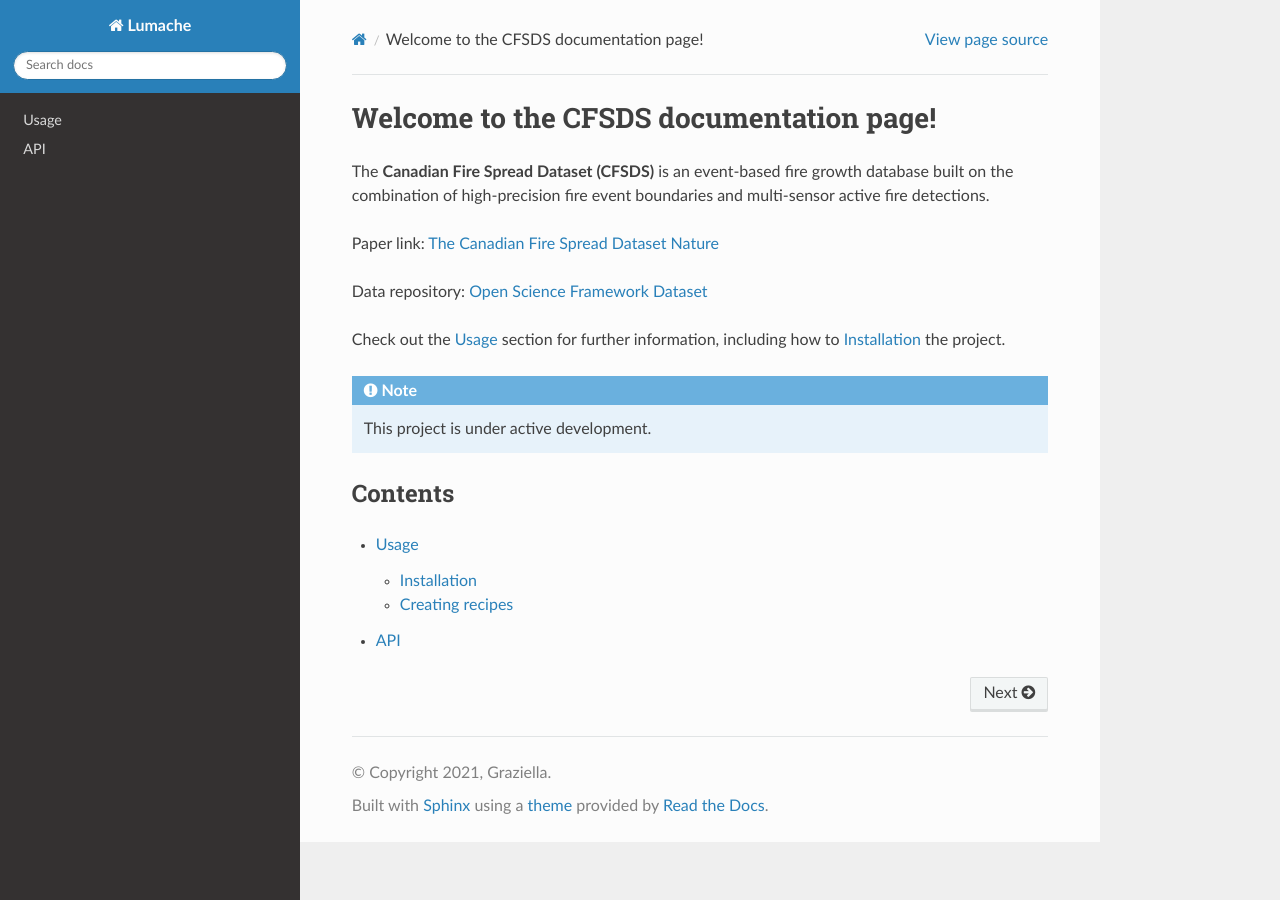
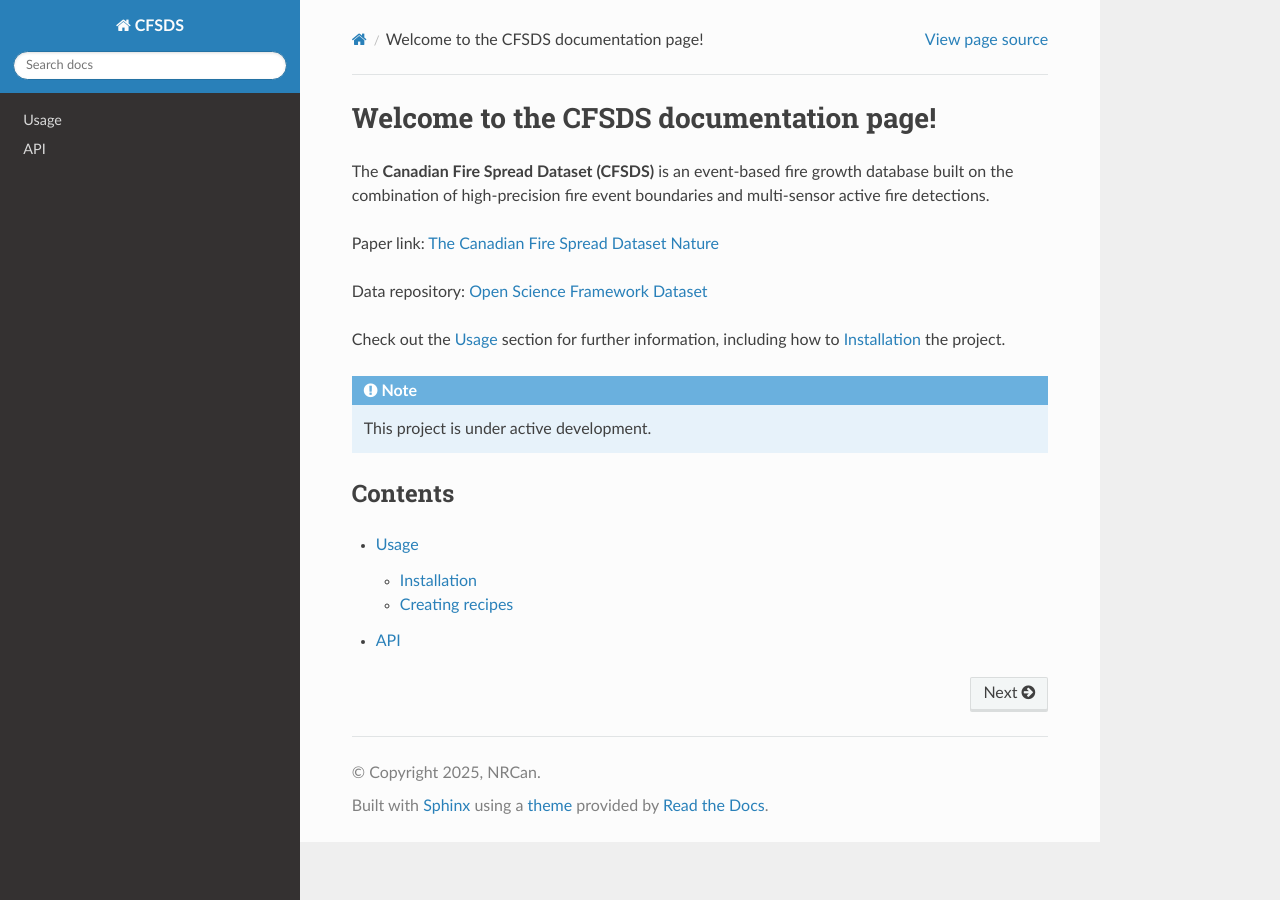
Before and after one commit to karlzam/CFSDS-docs, a Sphinx documentation site: the page built from docs/source/index.rst, in a window 1280 px wide. Built offline with Sphinx 7.4.7 and the Read the Docs theme 3.1.0, drawn with Linux system fonts in a browser that asks for light colours.

Commit message:
first push

```diff
--- a/docs/source/conf.py
+++ b/docs/source/conf.py
@@ -2,9 +2,9 @@
 
 # -- Project information
 
-project = 'Lumache'
-copyright = '2021, Graziella'
-author = 'Graziella'
+project = 'CFSDS'
+copyright = '2025, NRCan'
+author = 'NRCan'
 
 release = '0.1'
 version = '0.1.0'
```
Also changed, not shown: README.rst (line endings or trailing spaces).
